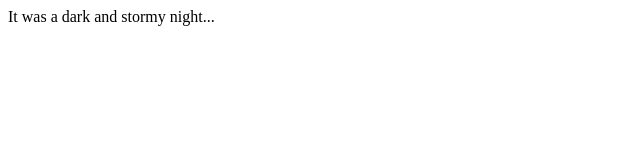
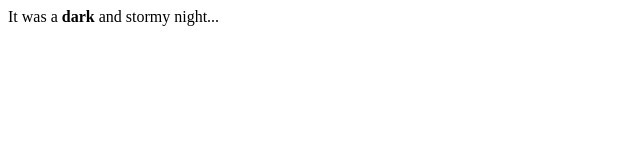
Before and after one commit to mthreec1983/fireside-story, a plain HTML site: page index.html in a window 1280 px wide. Shown: the full height of the page, 0-640 px from the left. Drawn offline with Linux system fonts and the light colour scheme.

Commit message:
added bold to story

```diff
--- a/index.html
+++ b/index.html
@@ -1,5 +1,5 @@
 <html>
   <body>
-    <p>It was a dark and stormy night...</p>
+    <p>It was a <b>dark</b> and stormy night...</p>
   </body>
 </html>
```
